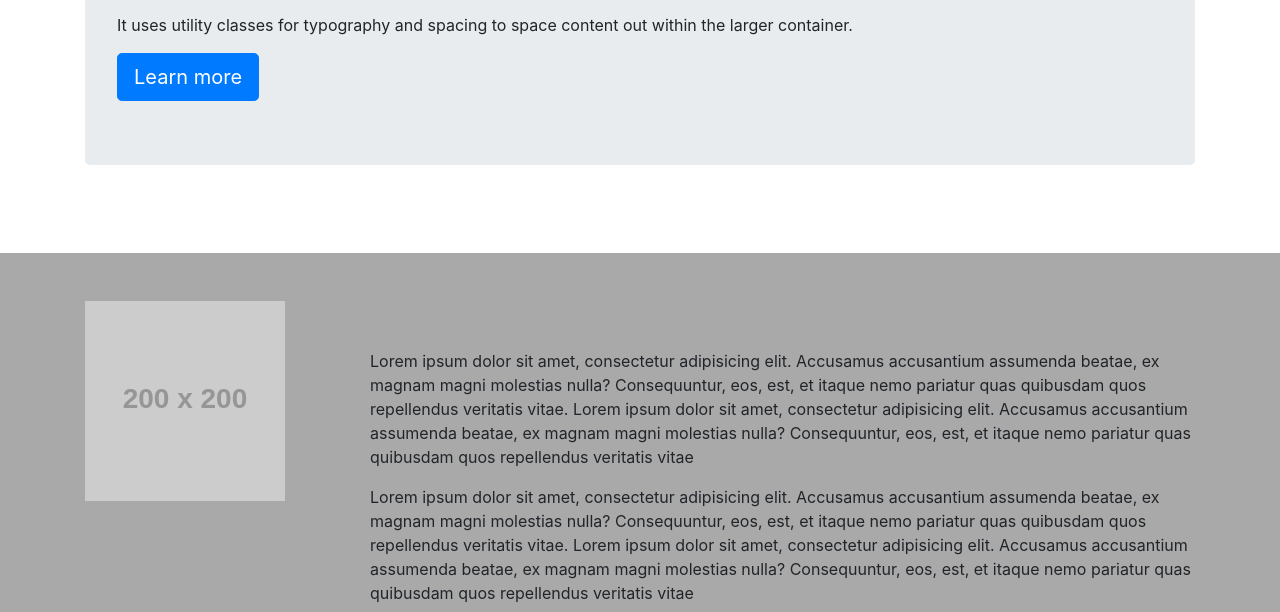
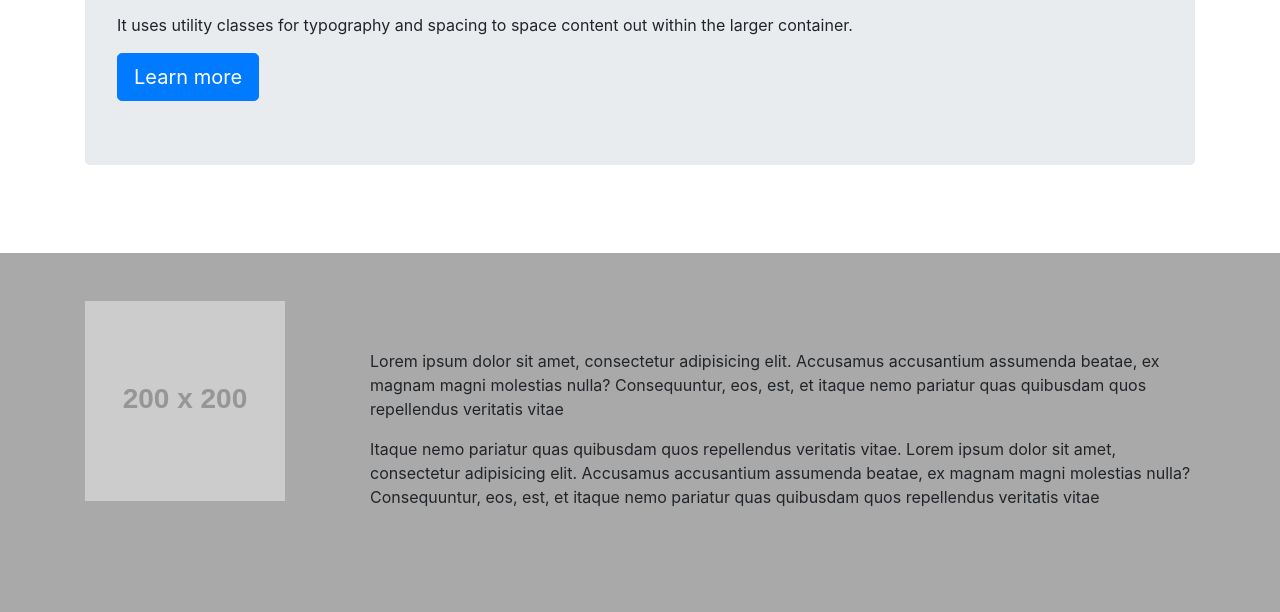
Before and after one commit to gabyveloz/bootstrap-challenge, a plain HTML site: page index.html in a window 1280 px wide. Shown: the part 340-952 px from the top of the page. Drawn offline with nearby package versions, Linux system fonts and the light colour scheme; placeholder pictures from the web are drawn by us.

```diff
--- /dev/null
+++ b/composer.json
@@ -0,0 +1,5 @@
+{
+  "require": {
+    "sendgrid/sendgrid":"@stable"
+  }
+}
--- a/index.html
+++ b/index.html
@@ -63,12 +63,9 @@
 		</div>
 		<div class="col-md-9 py-5">
 			<p>Lorem ipsum dolor sit amet, consectetur adipisicing elit. Accusamus accusantium assumenda beatae, ex magnam magni molestias nulla? Consequuntur, eos, est,
-				et itaque nemo pariatur quas quibusdam quos repellendus veritatis vitae.
-				Lorem ipsum dolor sit amet, consectetur adipisicing elit. Accusamus accusantium assumenda beatae, ex magnam magni molestias nulla? Consequuntur, eos, est,
 				et itaque nemo pariatur quas quibusdam quos repellendus veritatis vitae</p>
 
-			<p>Lorem ipsum dolor sit amet, consectetur adipisicing elit. Accusamus accusantium assumenda beatae, ex magnam magni molestias nulla? Consequuntur, eos, est,
-				et itaque nemo pariatur quas quibusdam quos repellendus veritatis vitae.
+			<p>Itaque nemo pariatur quas quibusdam quos repellendus veritatis vitae.
 				Lorem ipsum dolor sit amet, consectetur adipisicing elit. Accusamus accusantium assumenda beatae, ex magnam magni molestias nulla? Consequuntur, eos, est,
 				et itaque nemo pariatur quas quibusdam quos repellendus veritatis vitae</p>
 		</div>
```
Also changed, not shown: 1 other file.
